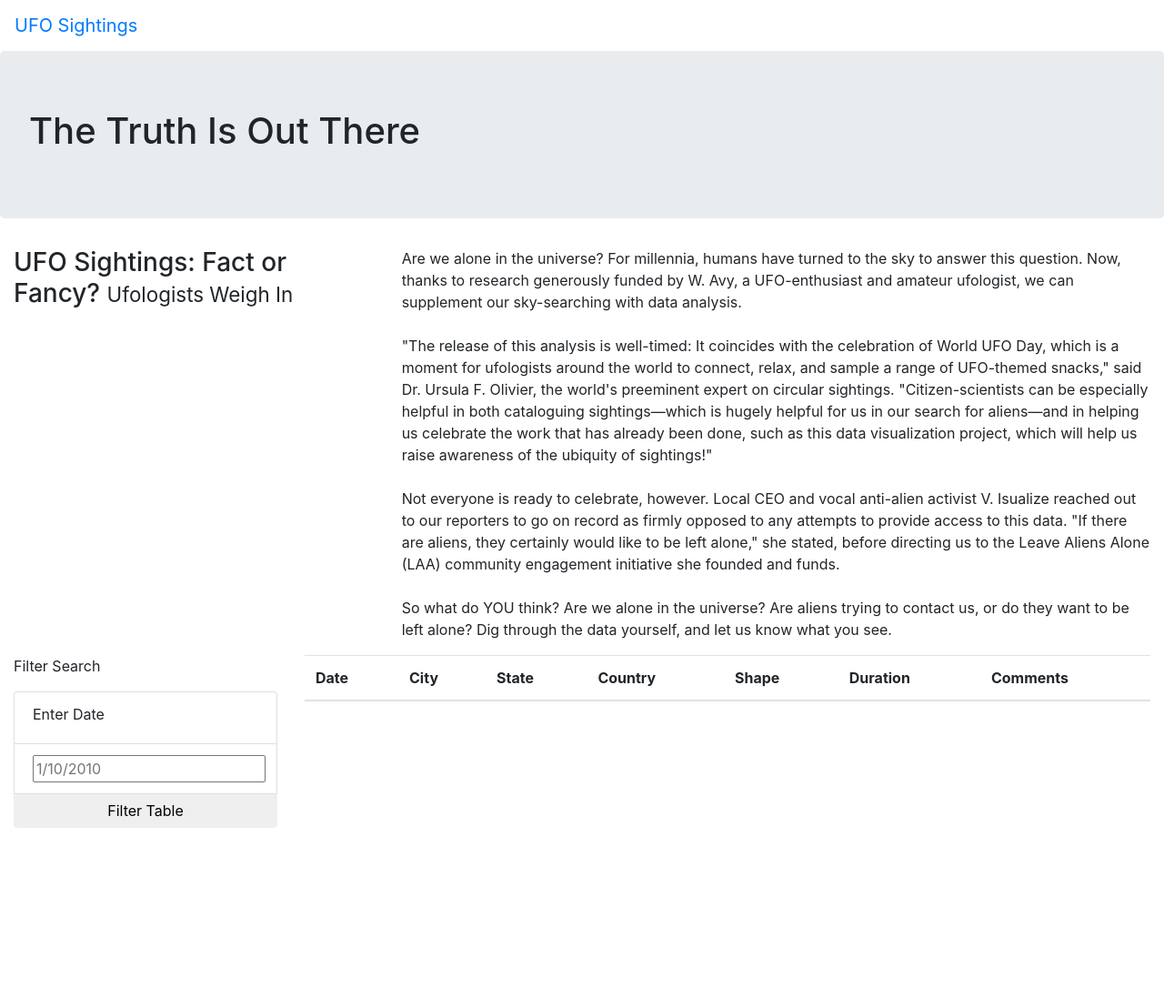
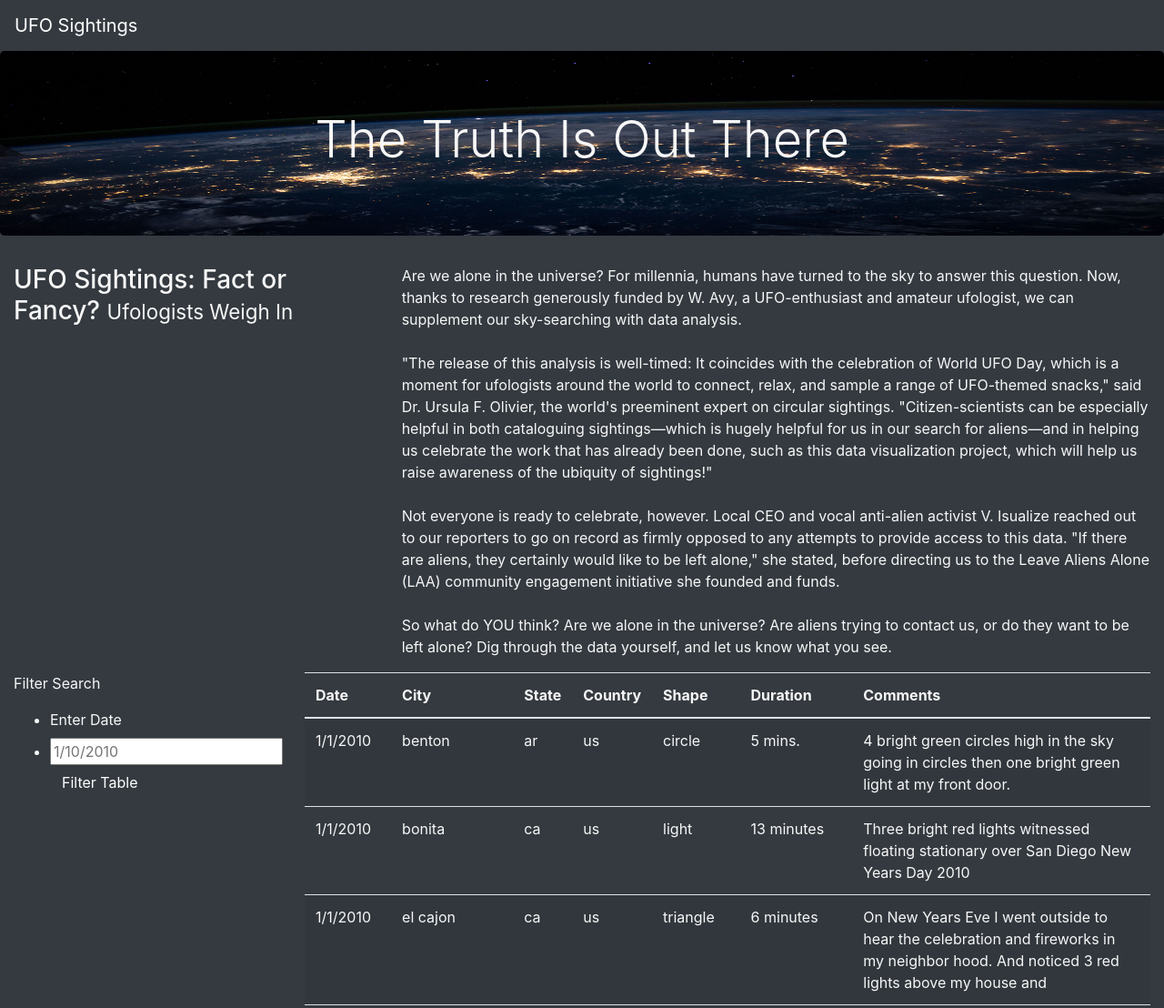
Before and after one commit to pbandi2020/UFOs, a plain HTML site: page index.html in a window 1280 px wide. Shown: the top 1108 px of the page at 91% size. Before the commit the page ends 910 px from the top, so only its background shows below. Drawn offline with nearby package versions, Linux system fonts and the light colour scheme.

Commit message:
End of module assignment

```diff
--- a/index.html
+++ b/index.html
@@ -13,14 +13,14 @@
     />
     <link rel="stylesheet" href="static/css/style.css">
 </head>
-<body>
+<body class="bg-dark">
     <div class="wrapper">
-        <nav class="navbar navbar-expand-lg">
+        <nav class="navbar navbar-dark bg-dark navbar-expand-lg">
             <a class="navbar-brand" href="index.html">UFO Sightings</a>
         </nav>
     </div>
     <div class="jumbotron">
-        <h1>The Truth Is Out There</h1>
+        <h1 class="display-4">The Truth Is Out There</h1>
     </div>
     <div class="container-fluid">
         <div class="row">
@@ -39,15 +39,15 @@
             <div class="col-md-3">
                 <form>
                     <p>Filter Search</p>
-                </form>
-                <ul class="list-group">
-                    <li class="list-group-item">
+                </form class="bg-dark">
+                <ul class="bg-dark">
+                    <li class="bg-dark" style="font-family: inherit; font-size: 1rem;">
                         <label for="date">Enter Date</label>
                     </li>
-                    <li class="list-group-item">
+                    <li class="bg-dark" style="font-family: inherit; font-size: 1rem;">
                         <input type="text" placeholder="1/10/2010" id="datetime" />
                     </li>
-                    <button id="filter-btn" type="button" class="btn btn-default">Filter Table</button>
+                    <button id="filter-btn" type="button" class="btn btn-dark">Filter Table</button>
                 </ul>
 
             </div>
@@ -70,6 +70,8 @@
             </div>
         </div>
     </div>
-
+    <script src="https://cdnjs.cloudflare.com/ajax/libs/d3/4.11.0/d3.js"></script>
+    <script src="static/js/data.js"></script>
+    <script src="static/js/app.js"></script>
 </body>
 </html>
--- a/static/css/style.css
+++ b/static/css/style.css
@@ -0,0 +1,9 @@
+body {
+
+    color: #f7f7f7;
+  }
+  .jumbotron {
+    background-image: url("../images/nasa.jpg");
+    background-size: 100% 100%;
+    text-align: center;
+  }
```
Also changed, not shown: static/images/nasa.jpg (added).
